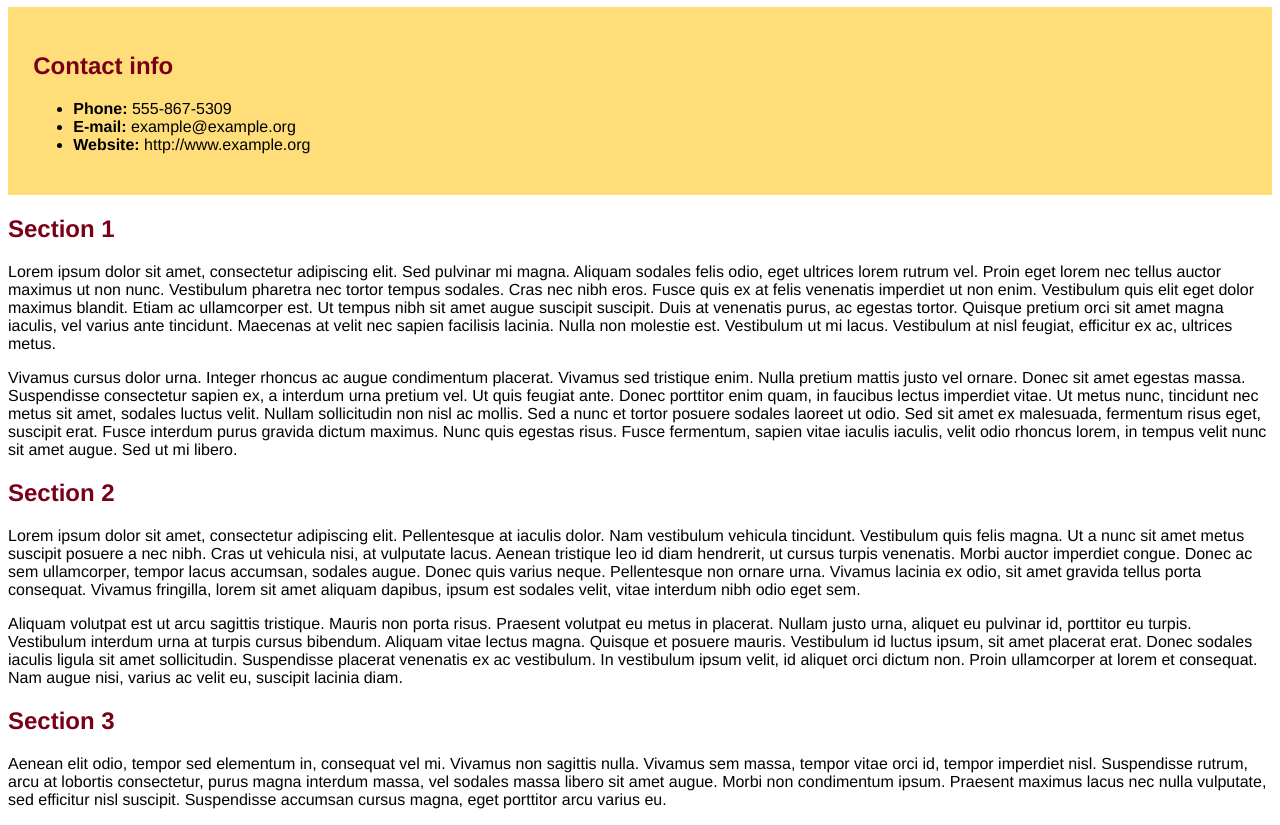
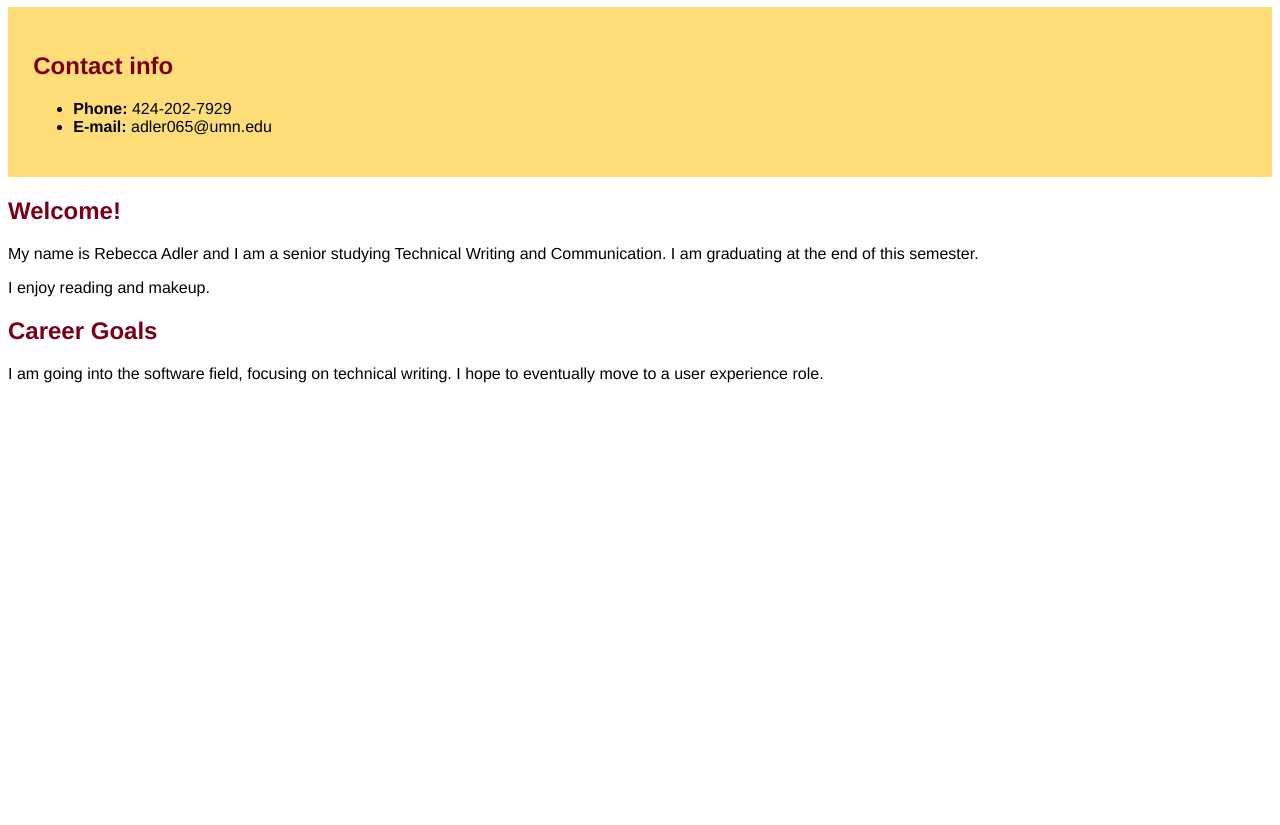
Before and after one commit to rebecca2411/WRIT4462W, a plain HTML site: page index.html in a window 1280 px wide. Shown: the part 73-898 px from the top of the page. After the commit the page ends 800 px from the top, so only its background shows below. Drawn offline with Linux system fonts and the light colour scheme.

Commit message:
Updated home page

```diff
--- a/index.html
+++ b/index.html
@@ -6,32 +6,26 @@
 
 <body>
 
-<h1>A Fun Title</h1>
+<h1>Rebecca's Webpage</h1>
 
 <div id="contact">
 <h2>Contact info</h2>
 <ul>
-  <li><strong>Phone:</strong> 555-867-5309</li>
-  <li><strong>E-mail:</strong> example@example.org</li>
-  <li><strong>Website:</strong> http://www.example.org</li>
+  <li><strong>Phone:</strong> 424-202-7929</li>
+  <li><strong>E-mail:</strong> adler065@umn.edu</li>
 </ul>
 </div>
 
-<h2>Section 1</h2>
+<h2>Welcome!</h2>
 
-<p>Lorem ipsum dolor sit amet, consectetur adipiscing elit. Sed pulvinar mi magna. Aliquam sodales felis odio, eget ultrices lorem rutrum vel. Proin eget lorem nec tellus auctor maximus ut non nunc. Vestibulum pharetra nec tortor tempus sodales. Cras nec nibh eros. Fusce quis ex at felis venenatis imperdiet ut non enim. Vestibulum quis elit eget dolor maximus blandit. Etiam ac ullamcorper est. Ut tempus nibh sit amet augue suscipit suscipit. Duis at venenatis purus, ac egestas tortor. Quisque pretium orci sit amet magna iaculis, vel varius ante tincidunt. Maecenas at velit nec sapien facilisis lacinia. Nulla non molestie est. Vestibulum ut mi lacus. Vestibulum at nisl feugiat, efficitur ex ac, ultrices metus. </p>
+<p>My name is Rebecca Adler and I am a senior studying Technical Writing and Communication. I am graduating at the end of this semester.
+	<p>I enjoy reading and makeup.</p>
+ </p>
 
-<p> Vivamus cursus dolor urna. Integer rhoncus ac augue condimentum placerat. Vivamus sed tristique enim. Nulla pretium mattis justo vel ornare. Donec sit amet egestas massa. Suspendisse consectetur sapien ex, a interdum urna pretium vel. Ut quis feugiat ante. Donec porttitor enim quam, in faucibus lectus imperdiet vitae. Ut metus nunc, tincidunt nec metus sit amet, sodales luctus velit. Nullam sollicitudin non nisl ac mollis. Sed a nunc et tortor posuere sodales laoreet ut odio. Sed sit amet ex malesuada, fermentum risus eget, suscipit erat. Fusce interdum purus gravida dictum maximus. Nunc quis egestas risus. Fusce fermentum, sapien vitae iaculis iaculis, velit odio rhoncus lorem, in tempus velit nunc sit amet augue. Sed ut mi libero.</p>
+<h2>Career Goals</h2>
 
-<h2>Section 2</h2>
+<p>I am going into the software field, focusing on technical writing. I hope to eventually move to a user experience role.</p>
 
-<p>Lorem ipsum dolor sit amet, consectetur adipiscing elit. Pellentesque at iaculis dolor. Nam vestibulum vehicula tincidunt. Vestibulum quis felis magna. Ut a nunc sit amet metus suscipit posuere a nec nibh. Cras ut vehicula nisi, at vulputate lacus. Aenean tristique leo id diam hendrerit, ut cursus turpis venenatis. Morbi auctor imperdiet congue. Donec ac sem ullamcorper, tempor lacus accumsan, sodales augue. Donec quis varius neque. Pellentesque non ornare urna. Vivamus lacinia ex odio, sit amet gravida tellus porta consequat. Vivamus fringilla, lorem sit amet aliquam dapibus, ipsum est sodales velit, vitae interdum nibh odio eget sem.</p>
-
-<p>Aliquam volutpat est ut arcu sagittis tristique. Mauris non porta risus. Praesent volutpat eu metus in placerat. Nullam justo urna, aliquet eu pulvinar id, porttitor eu turpis. Vestibulum interdum urna at turpis cursus bibendum. Aliquam vitae lectus magna. Quisque et posuere mauris. Vestibulum id luctus ipsum, sit amet placerat erat. Donec sodales iaculis ligula sit amet sollicitudin. Suspendisse placerat venenatis ex ac vestibulum. In vestibulum ipsum velit, id aliquet orci dictum non. Proin ullamcorper at lorem et consequat. Nam augue nisi, varius ac velit eu, suscipit lacinia diam. </p>
-
-<h2>Section 3</h2>
-
-<p>Aenean elit odio, tempor sed elementum in, consequat vel mi. Vivamus non sagittis nulla. Vivamus sem massa, tempor vitae orci id, tempor imperdiet nisl. Suspendisse rutrum, arcu at lobortis consectetur, purus magna interdum massa, vel sodales massa libero sit amet augue. Morbi non condimentum ipsum. Praesent maximus lacus nec nulla vulputate, sed efficitur nisl suscipit. Suspendisse accumsan cursus magna, eget porttitor arcu varius eu.</p>
 
 </body>
 </html>
```
